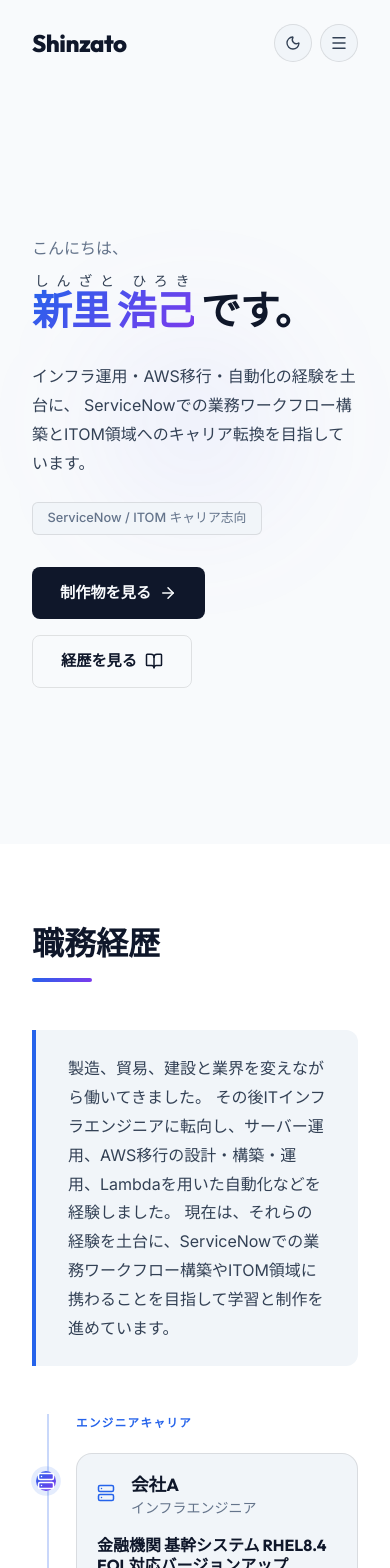
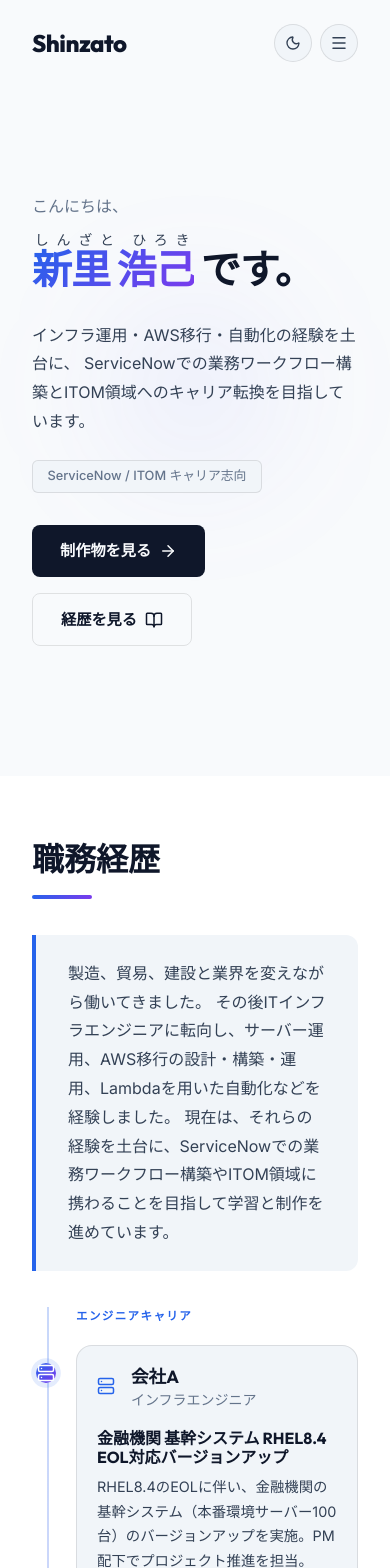
Before and after one commit to hrkshz/mysite, a React (Vite) app: page / in a window 390 px wide. Shown: the top 1568 px of the page. Built offline with nearby package versions, Linux system fonts and the light colour scheme.

Commit message:
Tighten vertical spacing across sections

```diff
--- a/src/components/About.module.css
+++ b/src/components/About.module.css
@@ -1,10 +1,10 @@
 .about {
-    padding: 8rem 0;
+    padding: 6rem 0;
     background-color: var(--bg-secondary);
 }
 
 .header {
-    margin-bottom: 3rem;
+    margin-bottom: 2.25rem;
 }
 
 .title {
@@ -27,7 +27,7 @@
     border-left: 4px solid var(--accent-primary);
     padding: 1.5rem 2rem;
     border-radius: 0 12px 12px 0;
-    margin-bottom: 3rem;
+    margin-bottom: 2.25rem;
     font-size: 1rem;
     line-height: 1.8;
     color: var(--text-secondary);
@@ -104,7 +104,7 @@
 /* Engineer card */
 .engineerCard {
     background: var(--bg-tertiary);
-    padding: 2rem;
+    padding: 1.6rem;
     border-radius: 16px;
     border: 1px solid var(--border-color);
     transition: transform 0.3s ease, box-shadow 0.3s ease;
@@ -226,7 +226,7 @@
 
 @media (max-width: 768px) {
     .about {
-        padding: 5rem 0;
+        padding: 4rem 0;
     }
 
     .title {
--- a/src/components/Hero.module.css
+++ b/src/components/Hero.module.css
@@ -1,10 +1,10 @@
 .hero {
     position: relative;
-    min-height: 100vh;
+    min-height: 92vh;
     display: flex;
     align-items: center;
     overflow: hidden;
-    padding-top: 5rem;
+    padding-top: 4rem;
 }
 
 .backgroundGlow {
--- a/src/components/Projects.module.css
+++ b/src/components/Projects.module.css
@@ -1,10 +1,10 @@
 .projects {
-    padding: 8rem 0;
+    padding: 6rem 0;
     background-color: var(--bg-secondary);
 }
 
 .header {
-    margin-bottom: 4rem;
+    margin-bottom: 2.75rem;
     text-align: center;
     display: flex;
     flex-direction: column;
@@ -96,7 +96,7 @@
 }
 
 .content {
-    padding: 2rem;
+    padding: 1.6rem;
     flex: 1;
     display: flex;
     flex-direction: column;
@@ -137,18 +137,18 @@
 .visibleActionLinks {
     display: flex;
     gap: 0.8rem;
-    margin-top: 1.5rem;
+    margin-top: 1.1rem;
 }
 
 .availabilityNote {
-    margin-top: 0.85rem;
+    margin-top: 0.65rem;
     font-size: 0.8rem;
     line-height: 1.5;
     color: var(--text-secondary);
 }
 
 .credentialsBox {
-    margin-top: 0.85rem;
+    margin-top: 0.65rem;
     padding: 0.85rem 1rem;
     background: var(--bg-primary);
     border: 1px solid var(--border-color);
@@ -242,6 +242,10 @@
 }
 
 @media (max-width: 768px) {
+    .projects {
+        padding: 4rem 0;
+    }
+
     .grid {
         grid-template-columns: 1fr;
     }
```
